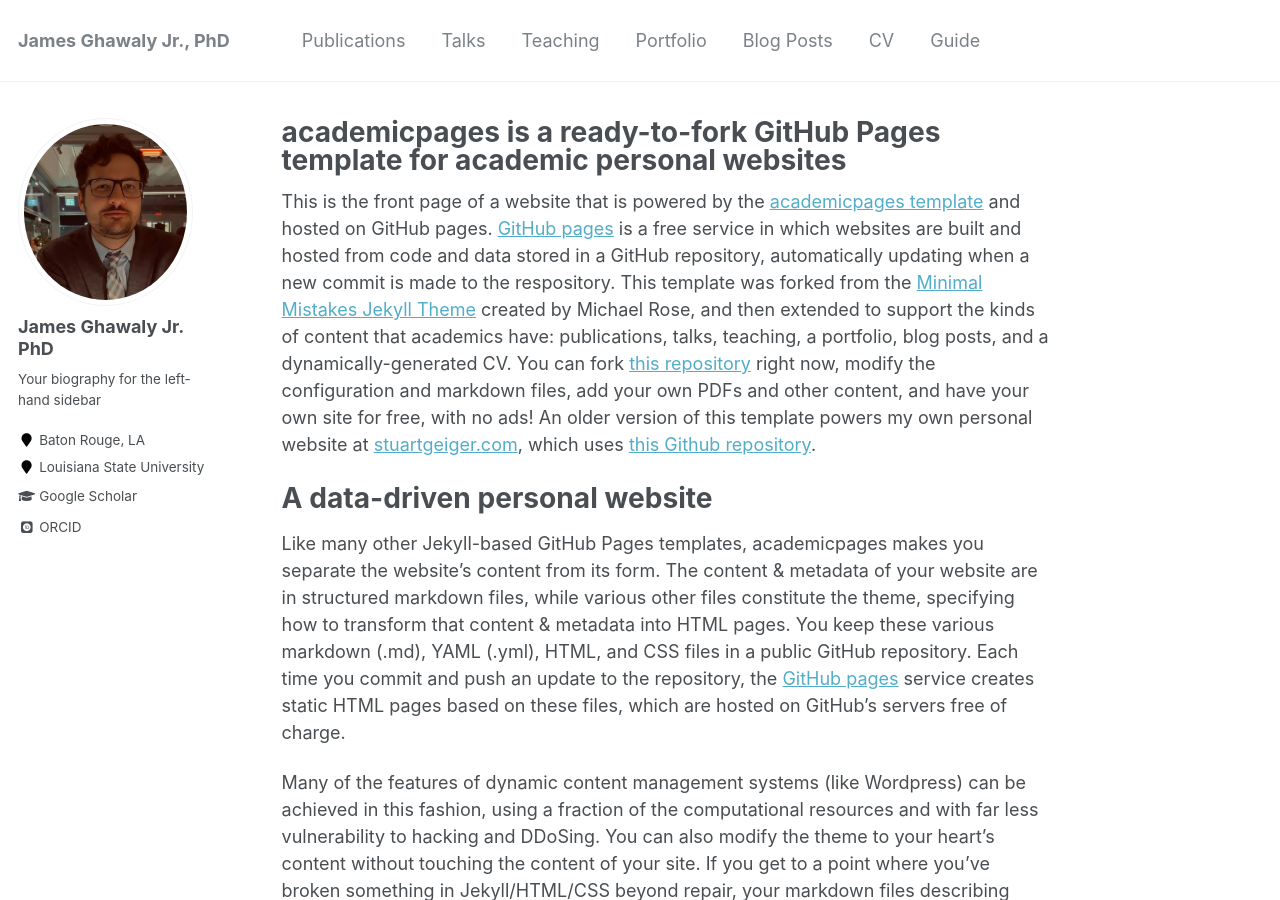
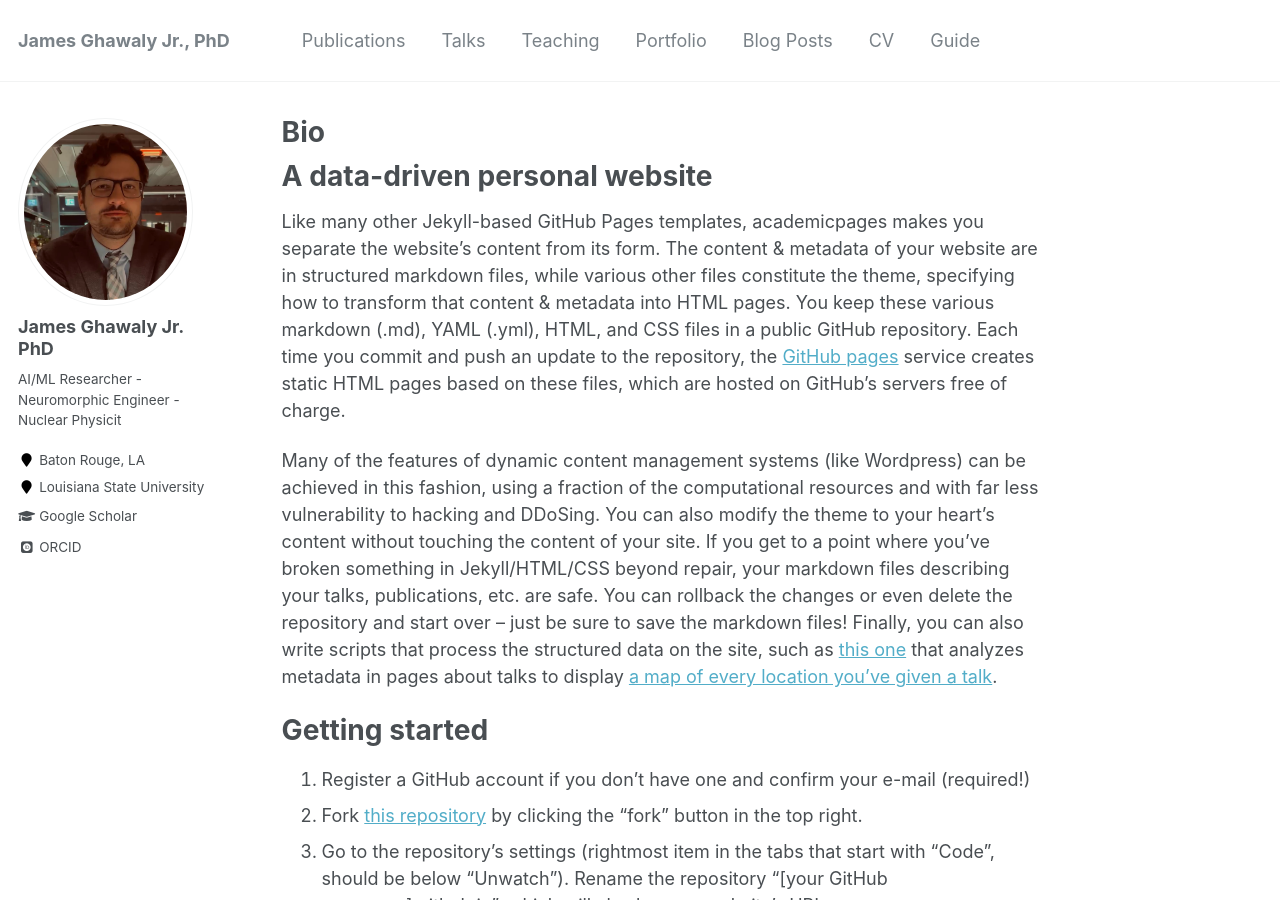
Before and after one commit to jghawaly/jghawaly.github.io, a Jekyll site: the page built from _pages/about.md, in a window 1280 px wide and 900 px high. Built offline with Jekyll 4.4.1, drawn with Linux system fonts in a browser that asks for light colours; some web fonts are replaced; a file with an impossible date is left out.

Commit message:
Updated template

```diff
--- a/_config.yml
+++ b/_config.yml
@@ -82,7 +82,7 @@ analytics:
 author:
   name             : "James Ghawaly Jr. PhD"
   avatar           : "profile.jpeg                "
-  bio              : "Your biography for the left-hand sidebar"
+  bio              : "AI/ML Researcher - Neuromorphic Engineer - Nuclear Physicit"
   location         : "Baton Rouge, LA"
   employer         : "Louisiana State University"
   pubmed           : # "https://www.ncbi.nlm.nih.gov/pubmed/?term=john+snow"
--- a/_pages/about.md
+++ b/_pages/about.md
@@ -1,6 +1,6 @@
 ---
 permalink: /
-title: "academicpages is a ready-to-fork GitHub Pages template for academic personal websites"
+title: "Bio"
 excerpt: "About me"
 author_profile: true
 redirect_from:
@@ -8,7 +8,7 @@ redirect_from:
   - /about.html
 ---
 
-This is the front page of a website that is powered by the [academicpages template](https://github.com/academicpages/academicpages.github.io) and hosted on GitHub pages. [GitHub pages](https://pages.github.com) is a free service in which websites are built and hosted from code and data stored in a GitHub repository, automatically updating when a new commit is made to the respository. This template was forked from the [Minimal Mistakes Jekyll Theme](https://mmistakes.github.io/minimal-mistakes/) created by Michael Rose, and then extended to support the kinds of content that academics have: publications, talks, teaching, a portfolio, blog posts, and a dynamically-generated CV. You can fork [this repository](https://github.com/academicpages/academicpages.github.io) right now, modify the configuration and markdown files, add your own PDFs and other content, and have your own site for free, with no ads! An older version of this template powers my own personal website at [stuartgeiger.com](http://stuartgeiger.com), which uses [this Github repository](https://github.com/staeiou/staeiou.github.io).
+
 
 A data-driven personal website
 ======
```
